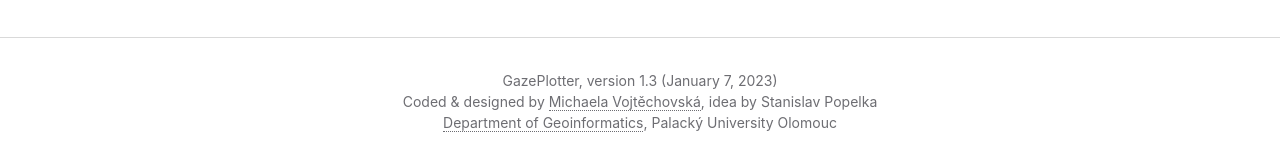
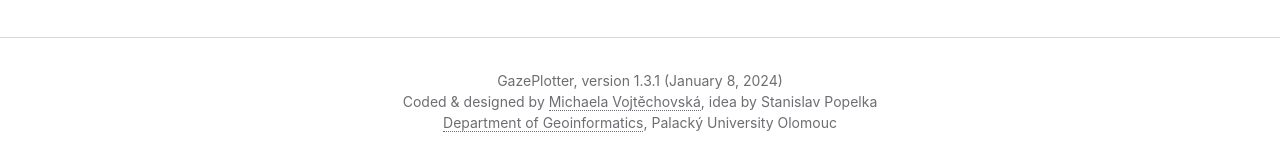
Before and after one commit to misavojte/GazePlotter, a SvelteKit app: page / in a window 1280 px wide. Shown: the part 1700-1860 px from the top of the page. Built offline with nearby package versions, Linux system fonts and the light colour scheme.

Commit message:
:pencil: Correction of year and version in index

```diff
--- a/src/routes/+page.svelte
+++ b/src/routes/+page.svelte
@@ -139,7 +139,7 @@
 </main>
 <footer class="border-t">
   <div>
-    <p>GazePlotter, version 1.3 (January 7, 2023)</p>
+    <p>GazePlotter, version 1.3.1 (January 8, 2024)</p>
     <p>
       Coded & designed by <a href="https://vojtechovska.com" target="_blank"
         >Michaela Vojtěchovská</a
```
